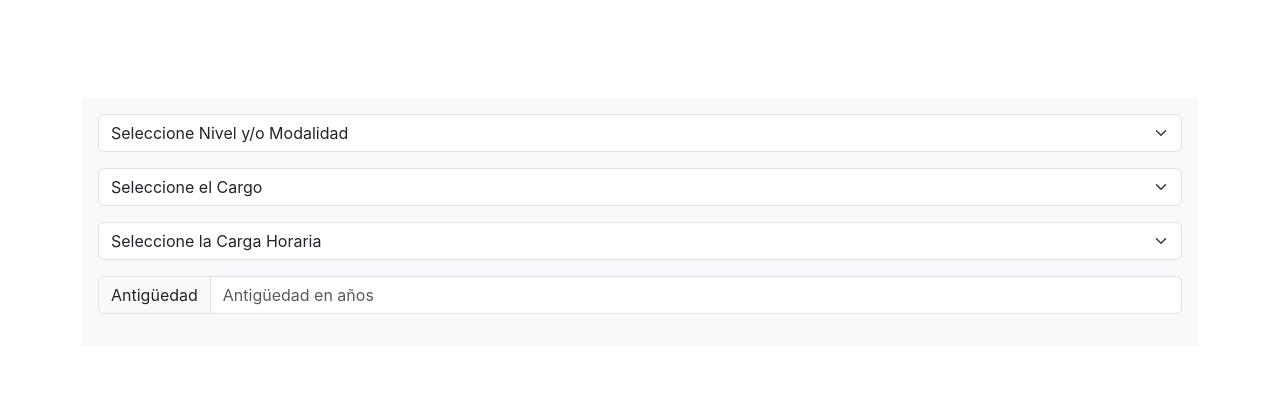
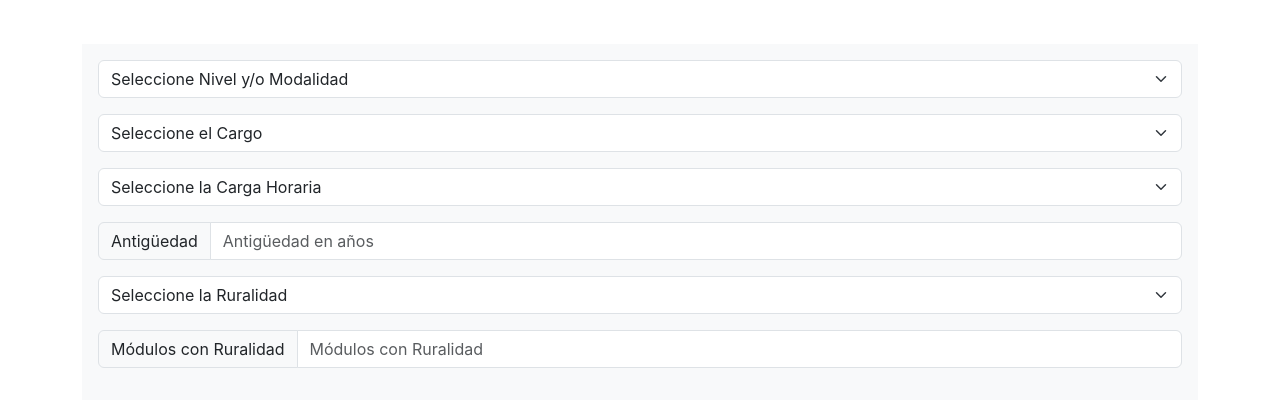
Before and after one commit to burgosha/teacher-salary-calculator-app, a React (Create React App) app: page / in a window 1280 px wide. Shown: the part 178-584 px from the top of the page. Built offline with nearby package versions, Linux system fonts and the light colour scheme.

Commit message:
Update App.js

```diff
--- a/src/App.js
+++ b/src/App.js
@@ -52,6 +52,19 @@ function App() {
             <span className="input-group-text" id="basic-addon1">Antigüedad</span>
             <input type="number" className="form-control" placeholder="Antigüedad en años" aria-label="Antiguedad" aria-describedby="basic-addon1" min = {0} />
           </div>
+          <select className="ruralidad form-select mb-3" aria-label="Default select example">
+            <option selected>Seleccione la Ruralidad</option>
+            <option value="1">Sin Ruralidad</option>
+            <option value="2">Ruralidad I (30%)</option>
+            <option value="3">Ruralidad II (60%)</option>
+            <option value="3">Ruralidad III (90%)</option>
+            <option value="3">Ruralidad IV (100%)</option>
+            <option value="3">Ruralidad V (120%)</option>
+          </select>
+          <div className="input-group mb-3">
+            <span className="input-group-text" id="mod-ruralidad">Módulos con Ruralidad</span>
+            <input type="number" className="form-control" placeholder="Módulos con Ruralidad" aria-label="Modulos con Ruralidad" aria-describedby="mod-ruralidad" min = {0} />
+          </div>
         </div>
       </div>
     </div>
```
